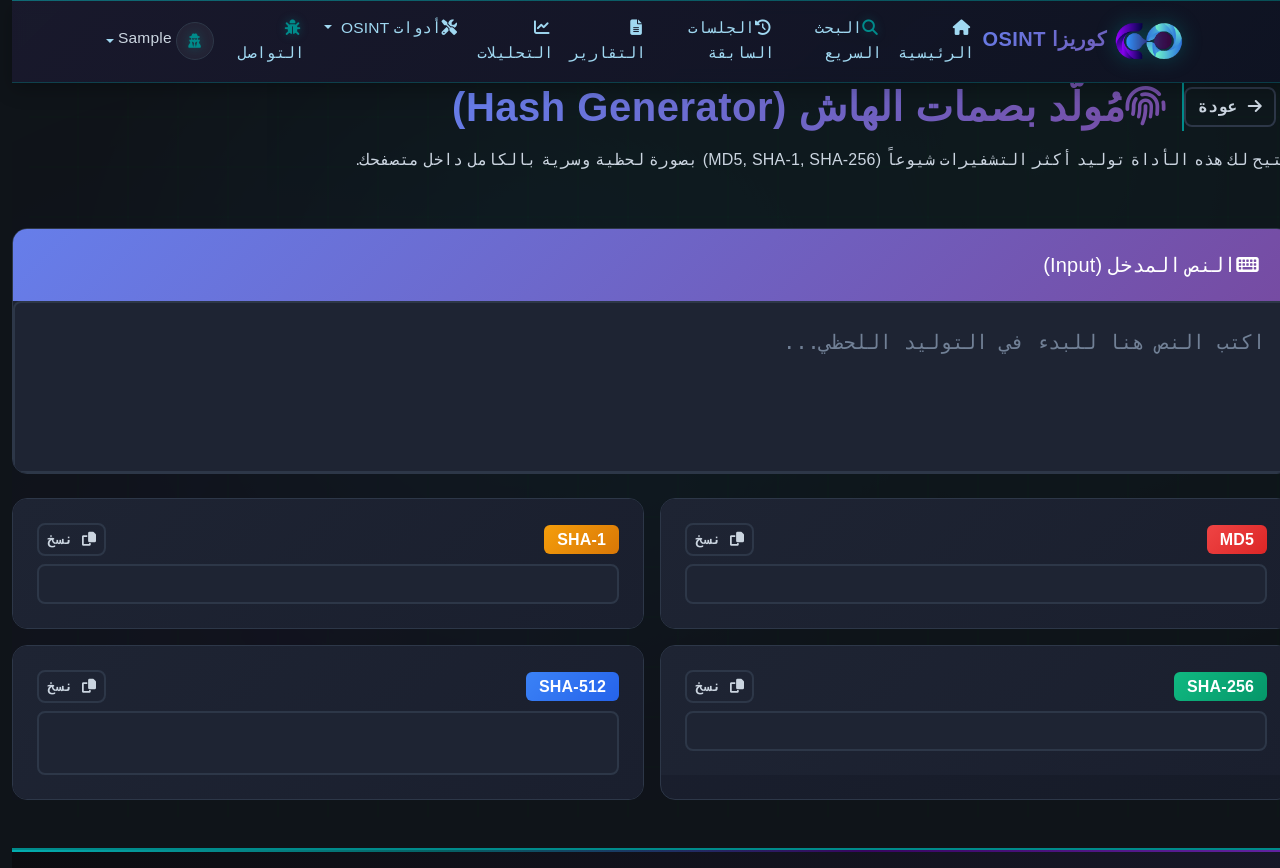
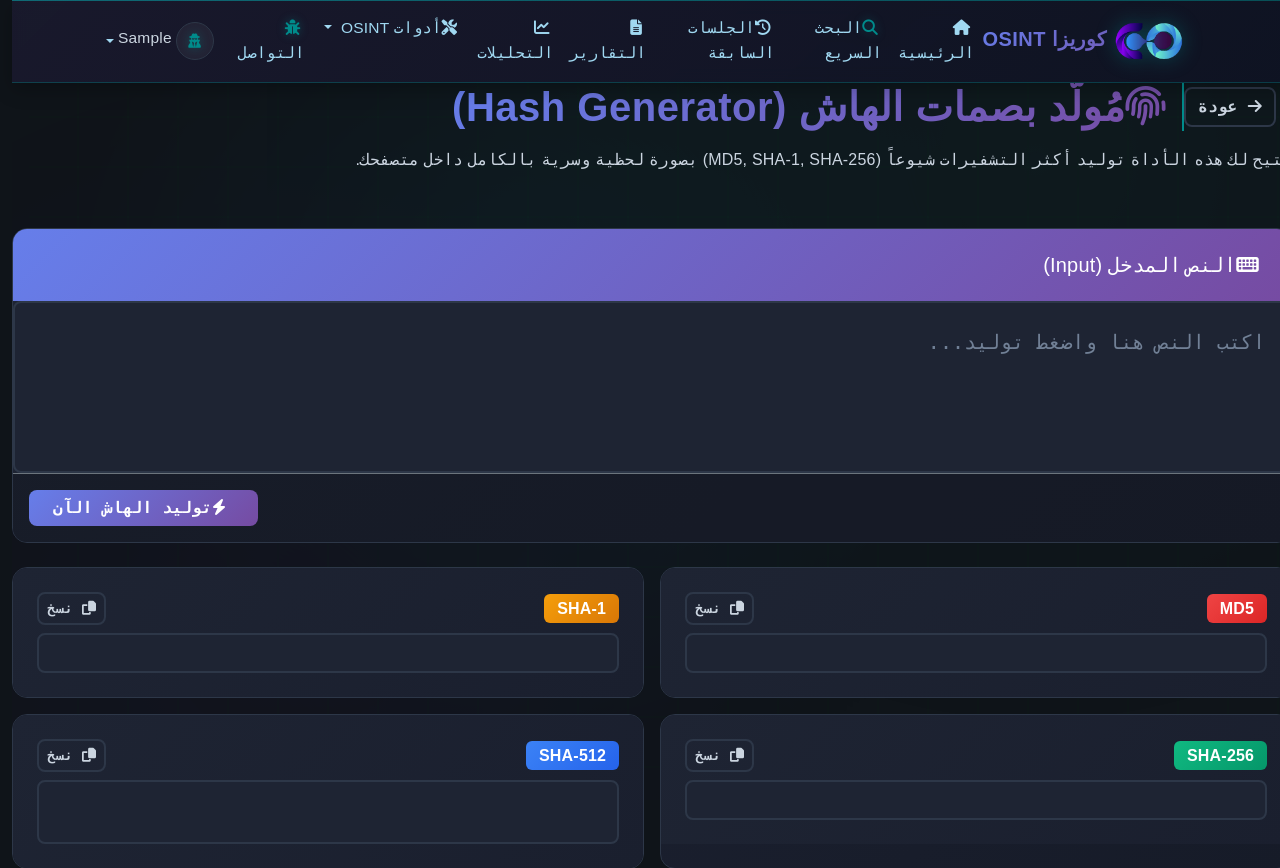
Before and after one commit to mohammedayedh/coriz, a Django app: page /osint/utilities/hash-generator/ in a window 1280 px wide. Shown: the top 868 px of the page. Run offline with Django 5.2, Linux system fonts and the light colour scheme; the visitor is signed in with stand-in values (Sample User, id 1); parts of the project's set-up code (start-up, migrations or seed data) failed here and were passed over; some libraries are stand-ins or nearby versions.

Commit message:
Add explicit generate button to Hash Generator tool

```diff
--- a/templates/osint_tools/utilities/hash_generator.html
+++ b/templates/osint_tools/utilities/hash_generator.html
@@ -26,7 +26,12 @@
             <div class="card-body p-0">
                 <textarea id="inputText" class="form-control border-0 text-white p-4 font-monospace fs-5" rows="4"
                           style="background: rgba(0,0,0,0.3); resize: none; box-shadow: none;"
-                          placeholder="اكتب النص هنا للبدء في التوليد اللحظي..." onkeyup="generateHashes()"></textarea>
+                          placeholder="اكتب النص هنا واضغط توليد..." onkeyup="generateHashes()"></textarea>
+                <div class="text-start p-3 border-top border-secondary" style="background: rgba(0,0,0,0.2);">
+                    <button class="btn btn-primary px-4" onclick="generateHashes()">
+                        <i class="fas fa-bolt me-2"></i>توليد الهاش الآن
+                    </button>
+                </div>
             </div>
         </div>
     </div>
```
